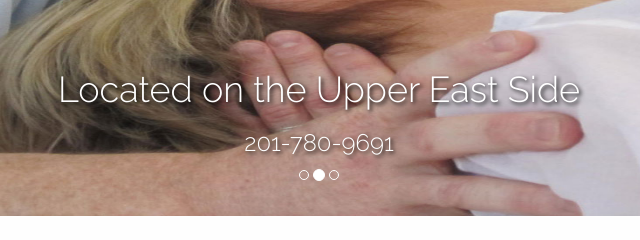
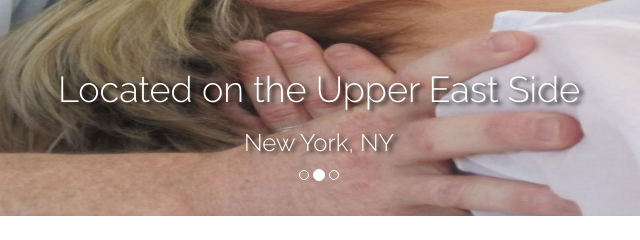
Before and after one commit to sherigr/paradigm, a plain HTML site: page index.html in a window 1280 px wide. Shown: the part 354-594 px from the top of the page, 321-961 px from the left. Drawn offline with nearby package versions, Linux system fonts and the light colour scheme.

Commit message:
change carousel slide 2 text, increased offset-x

```diff
--- a/css/style.css
+++ b/css/style.css
@@ -164,7 +164,7 @@ hr {
 /* add shadow to carousel & paradigm def text */
 .carousel h1, .carousel h3, .paradigm-def h2 {
   color: #ffffff;
-  text-shadow: 2px 2px 4px #000000;
+  text-shadow: 4px 2px 4px #000000;
 }
 
 /*fade carousel picture in */
--- a/index.html
+++ b/index.html
@@ -125,7 +125,7 @@
           <div class="container">
             <div class="carousel-caption">
               <h1>Located on the Upper East Side</h1>
-              <h3>201-780-9691</h3>
+              <h3>New York, NY</h3>
             </div>
           </div>
         </div>
@@ -165,7 +165,7 @@
             <p><span class="purple">Mission&colon;</span> To enhance overall physical health, fitness and quality of life through physical therapy and wellness services that provide superior, comprehensive and individual treatments.</p>
               <div>
                 <p id="quote" class="text-right purple">&quot;How you treat your body today is how your body will treat you tomorrow&quot;</p>
-                <p id="quote-source"class="text-right"><i>unknown</i></p>
+                <p class="text-right"><i>unknown</i></p>
               </div>
             <!-- <p>
               <blockquote class="text-right purple">
```
